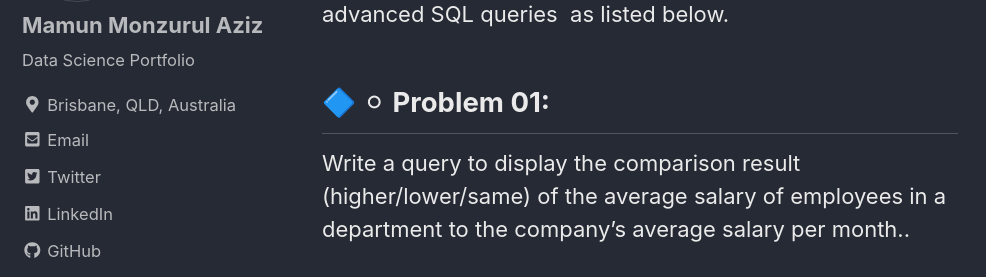
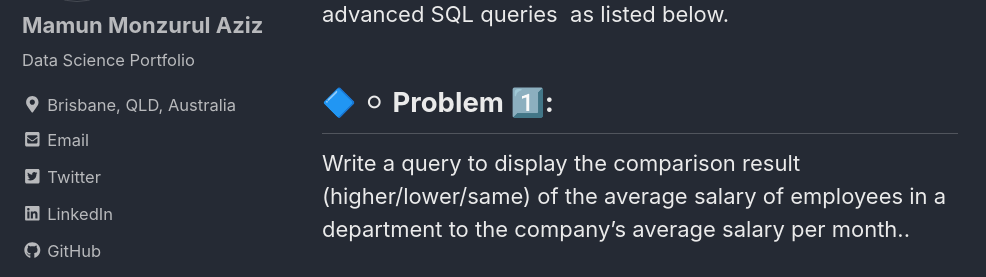
Before and after one commit to mamunmaziz/mamunmaziz.github.io, a Jekyll site: the page built from _posts/2022-12-12-MYSQL Examples.md, in a window 1280 px wide and 900 px high, scrolled down 527 px. Shown: the part 175-452 px from the top of the window, without its empty margins (0-986 px from the left). Built offline with Jekyll 4.4.1, drawn with Linux system fonts in a browser that asks for light colours; cached includes are drawn as plain includes; nearby versions of some CDN libraries; emoji names are drawn with the system emoji font.

Commit message:
Update 2022-12-12-MYSQL Examples.md

```diff
--- a/_posts/2022-12-12-MYSQL Examples.md
+++ b/_posts/2022-12-12-MYSQL Examples.md
@@ -13,7 +13,7 @@ mathjax: "true"
 
 In my practise of enhancing my SQL knowledge, I have sorted out a few extremely helpful intermediate and advanced SQL queries  as listed below.
 
-## :large_blue_diamond: :white_circle: Problem 01:
+## :large_blue_diamond: :white_circle: Problem :one::
 
 Write a query to display the comparison result (higher/lower/same) of the average salary of employees in a department to the company’s average salary per month..
 
```
